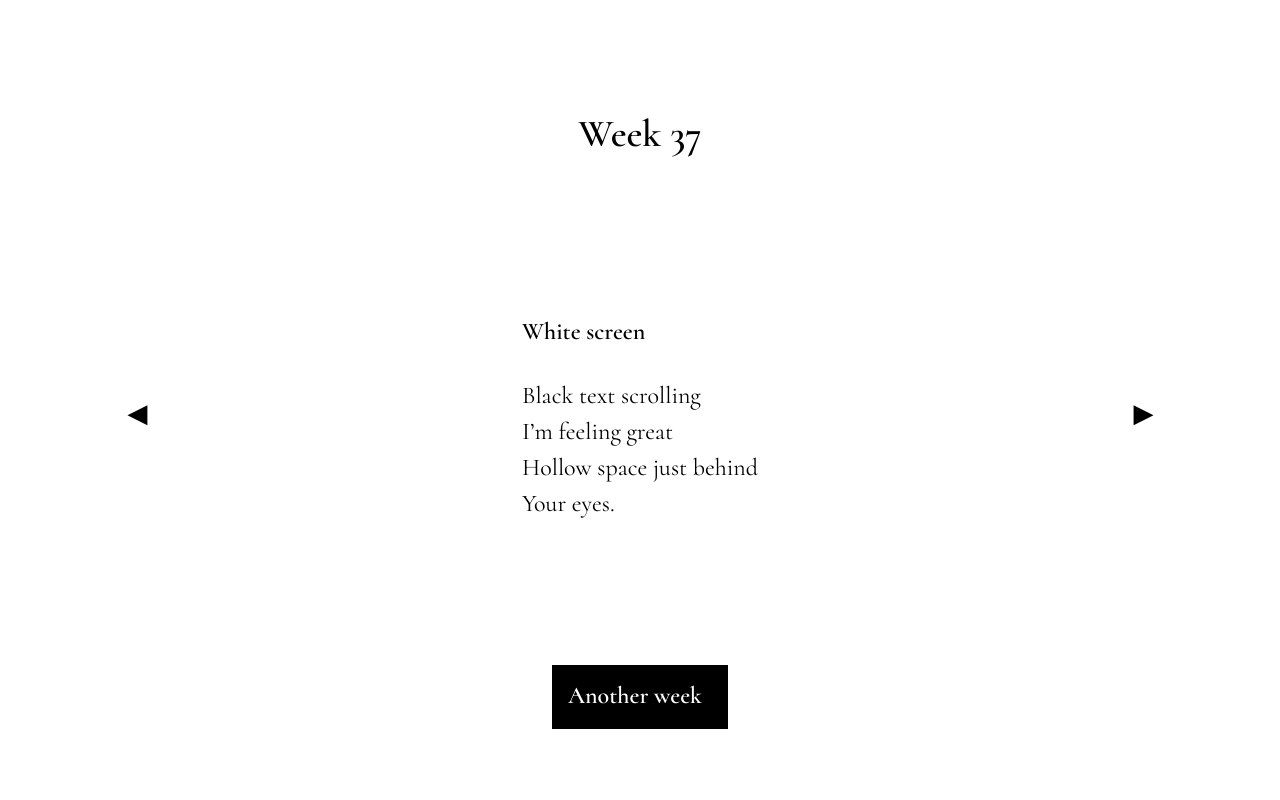
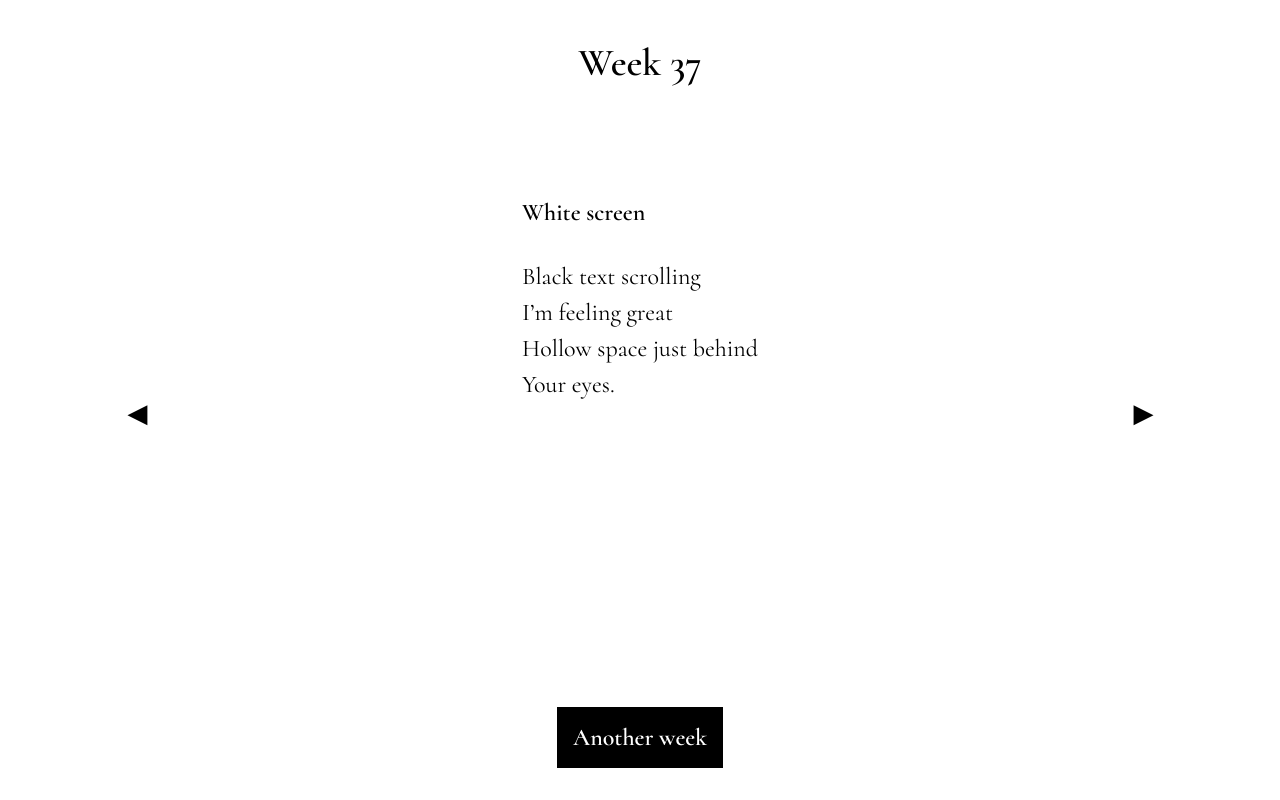
Before and after one commit to Musuauer/random_poems, a React (Create React App) app: page / in a window 1280 px wide. Built offline with nearby package versions, Linux system fonts and the light colour scheme.

Commit message:
fix button at the bottom

```diff
--- a/src/App.css
+++ b/src/App.css
@@ -13,9 +13,8 @@
   margin: 0 auto;
   display: flex;
   flex-direction: column;
-  justify-content: space-around;
+  justify-content: space-between;
   align-items: center;
-  /* border: 1px solid blue; */
 }
 .one-poem{
   margin-top: 5vh;
@@ -24,7 +23,7 @@
   text-align: center;
 }
 .poem-title{
-  margin: 20vh 0 2rem 0;
+  margin: 14vh 0 2rem 0;
 }
 h1{
   font-size: 2.4rem;
@@ -38,8 +37,10 @@ p{
   line-height: 1.5;
 }
 .random-button{
-  height: 4rem;
-  width: 11rem;
+  position: absolute;
+  bottom: 2rem;
+  /* height: 4rem;
+  width: 11rem; */
   padding: 1rem;
   background-color: black;
   color: white;
```
